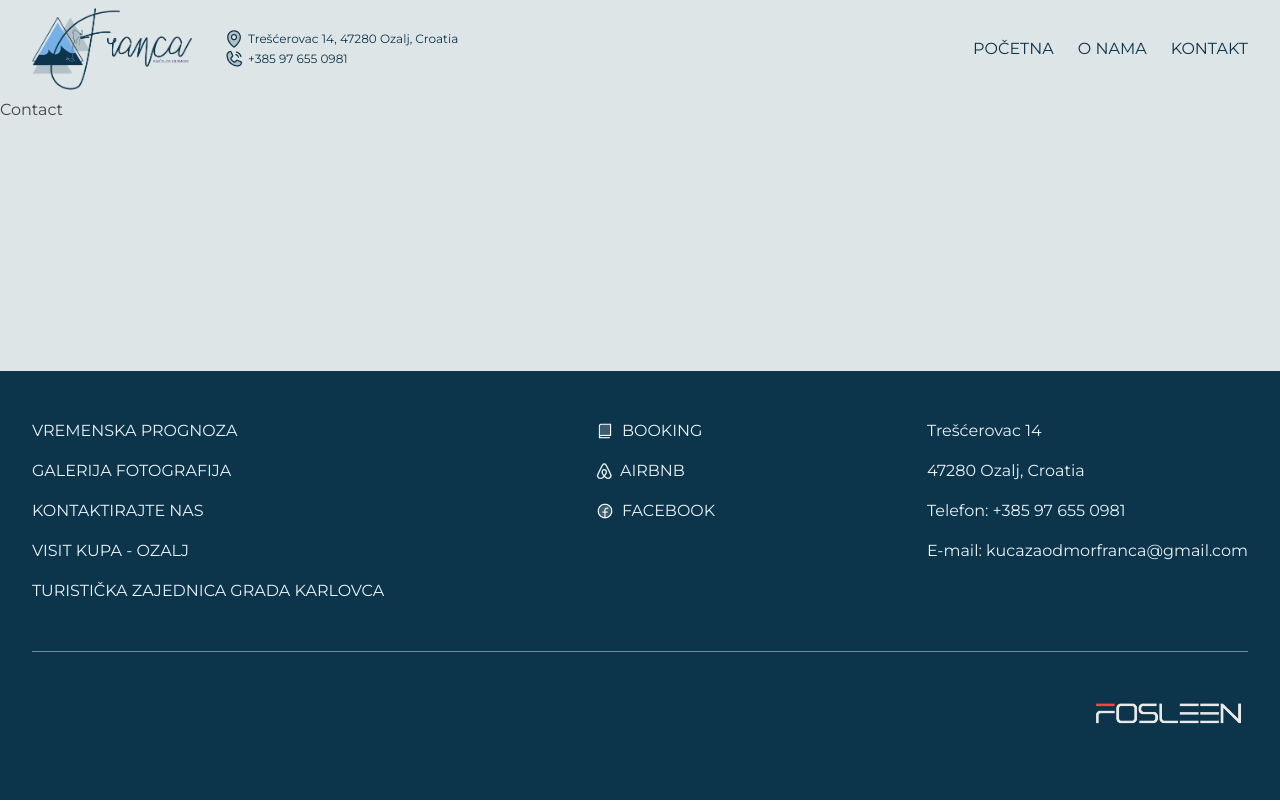
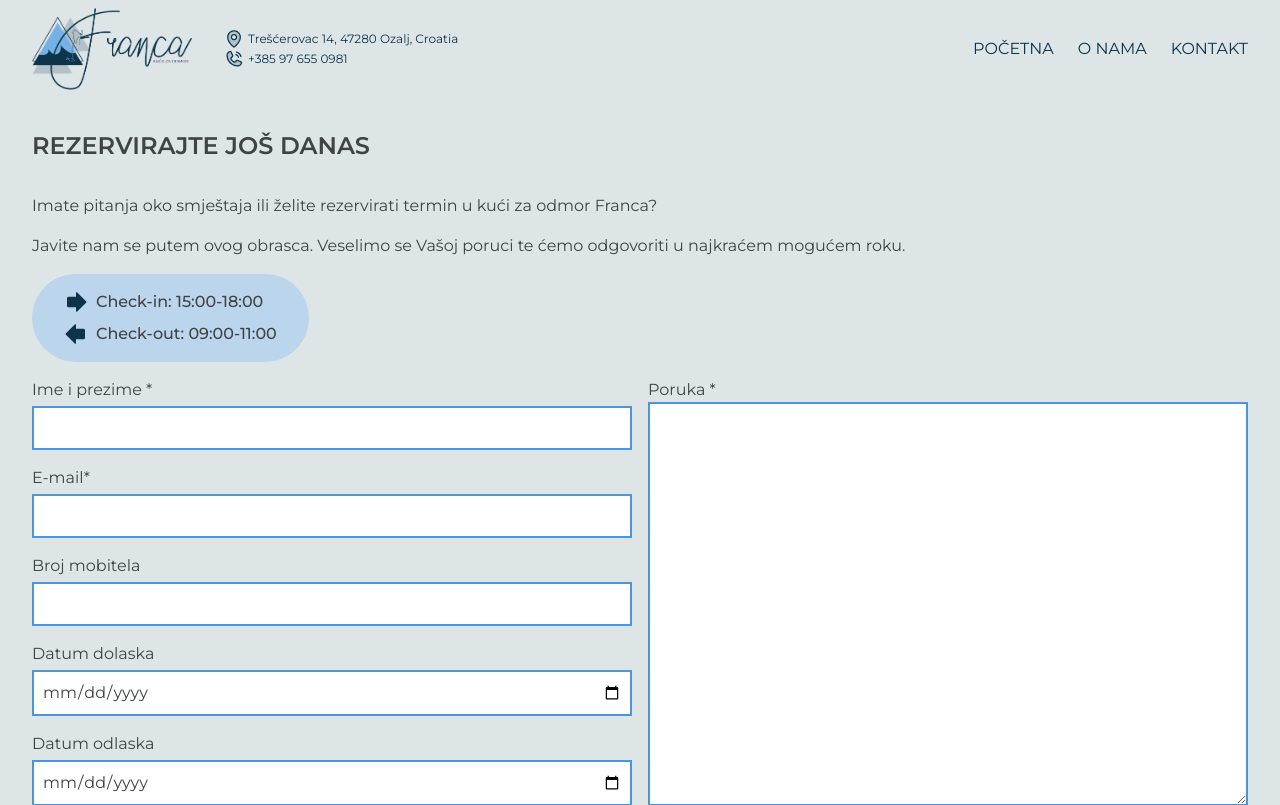
Before and after one commit to Fosleen/vacation-home-franca, a React (Vite) app: page /kontakt in a window 1280 px wide. Shown: the top 805 px of the page. Built offline with nearby package versions, Linux system fonts and the light colour scheme; a web font is replaced by a local one.

Commit message:
Add contact page

```diff
--- a/package.json
+++ b/package.json
@@ -10,6 +10,7 @@
     "preview": "vite preview"
   },
   "dependencies": {
+    "@emailjs/browser": "^4.3.3",
     "@phosphor-icons/react": "^2.1.4",
     "hero-slider": "^3.2.1",
     "react": "^18.2.0",
@@ -17,6 +18,7 @@
     "react-photo-album": "^2.3.1",
     "react-responsive-carousel": "^3.2.23",
     "react-router-dom": "^6.22.3",
+    "react-toastify": "^10.0.5",
     "yet-another-react-lightbox": "^3.17.3"
   },
   "devDependencies": {
--- a/src/components/atoms/Button/Button.tsx
+++ b/src/components/atoms/Button/Button.tsx
@@ -17,7 +17,7 @@ const Button: FC<ButtonProps> = ({
   }
 
   if (wider) {
-    buttonClasses += ` px-12`;
+    buttonClasses += ` px-14`;
   }
 
   return (
--- /dev/null
+++ b/src/components/atoms/ContactForm/ContactForm.tsx
@@ -0,0 +1,127 @@
+import emailjs from "@emailjs/browser";
+import { useRef } from "react";
+import { toast, ToastContainer } from "react-toastify";
+import "react-toastify/dist/ReactToastify.css";
+import Button from "../Button";
+
+const ContactForm = () => {
+  const form = useRef<HTMLFormElement | string>("");
+
+  const success_ = () => {
+    toast.success("Uspješno poslano", {});
+  };
+  const error_ = () => {
+    toast.error("Došlo je do pogreške, pokušajte ponovo!", {});
+  };
+
+  const sendEmail = (e: React.FormEvent<HTMLFormElement>) => {
+    e.preventDefault();
+    if (form && form.current) {
+      emailjs
+        .sendForm(
+          "service_0ghh1yn",
+          "template_w46us4g",
+          form.current,
+          "zbeRoI5YBZYd8RC6w"
+        )
+        .then(
+          (result) => {
+            console.log(result.text);
+            success_();
+          },
+          (error) => {
+            console.log(error.text);
+            error_();
+          }
+        );
+
+      form.current.reset();
+    }
+  };
+
+  return (
+    <div className="flex flex-col">
+      <form
+        action=""
+        ref={form}
+        onSubmit={sendEmail}
+        className="flex flex-col gap-4 pb-8 items-center"
+      >
+        <div className="flex flex-col md:flex-row gap-4 w-full">
+          <div className="flex flex-col gap-4 w-full">
+            <div className="flex flex-col gap-1">
+              <label htmlFor="name">Ime i prezime *</label>
+              <input
+                type="text"
+                name="name"
+                required
+                className="border-main-blue border-2 p-2"
+              />
+            </div>
+            <div className="flex flex-col gap-1">
+              <label htmlFor="email">E-mail*</label>
+              <input
+                type="email"
+                name="email"
+                required
+                className="border-main-blue border-2 p-2"
+              />
+            </div>
+            <div className="flex flex-col gap-1">
+              <label htmlFor="phone">Broj mobitela</label>
+              <input
+                type="text"
+                name="phone"
+                className="border-main-blue border-2 p-2"
+              />
+            </div>
+            <div className="flex flex-col gap-1">
+              <label htmlFor="checkin">Datum dolaska</label>
+              <input
+                type="date"
+                name="checkin"
+                className="border-main-blue border-2 p-2"
+              />
+            </div>
+            <div className="flex flex-col gap-1">
+              <label htmlFor="checkout">Datum odlaska</label>
+              <input
+                type="date"
+                name="checkout"
+                className="border-main-blue border-2 p-2"
+              />
+            </div>
+          </div>
+          <div className="w-full">
+            <label htmlFor="message">Poruka *</label>
+            <textarea
+              name="message"
+              id="message"
+              cols={30}
+              rows={16}
+              required
+              className="border-main-blue border-2 p-2 w-full"
+            ></textarea>
+          </div>
+        </div>
+        <div id="btnSend" className="p-[2px] w-full flex justify-end">
+          <Button filled wider type="submit">
+            POŠALJI PORUKU
+          </Button>
+        </div>
+      </form>
+      <ToastContainer
+        theme="light"
+        position="top-center"
+        autoClose={5000}
+        hideProgressBar={false}
+        newestOnTop={false}
+        closeOnClick
+        rtl={false}
+        draggable
+      />
+    </div>
+  );
+};
+
+export default ContactForm;
--- /dev/null
+++ b/src/components/atoms/ContactForm/index.ts
@@ -0,0 +1,3 @@
+import ContactForm from "./ContactForm";
+
+export default ContactForm;
--- a/src/pages/Contact/Contact.tsx
+++ b/src/pages/Contact/Contact.tsx
@@ -1,5 +1,35 @@
+import { ArrowFatLeft, ArrowFatRight } from "@phosphor-icons/react";
+import ContactForm from "../../components/atoms/ContactForm";
+
 const Contact = () => {
-  return <div>Contact</div>;
+  return (
+    <div className="w-full mt-8 px-8">
+      <div className="max-w-screen-xl mx-auto flex-col flex gap-4">
+        <h2 className="text-2xl font-semibold text-grey-blue uppercase mb-4 text-center md:text-left">
+          rezervirajte još danas
+        </h2>
+        <p>
+          Imate pitanja oko smještaja ili želite rezervirati termin u kući za
+          odmor Franca?
+        </p>
+        <p>
+          Javite nam se putem ovog obrasca. Veselimo se Vašoj poruci te ćemo
+          odgovoriti u najkraćem mogućem roku.
+        </p>
+        <div className="bg-middle-blue rounded-full flex flex-col gap-2 py-4 px-8 w-fit">
+          <div className="flex gap-2">
+            <ArrowFatRight size={24} weight="fill" color="#0C344B" />
+            <p className="font-medium">Check-in: 15:00-18:00</p>
+          </div>
+          <div className="flex gap-2">
+            <ArrowFatLeft size={24} weight="fill" color="#0C344B" />
+            <p className="font-medium">Check-out: 09:00-11:00</p>
+          </div>
+        </div>
+        <ContactForm />
+      </div>
+    </div>
+  );
 };
 
 export default Contact;
```
Also changed, not shown: 1 other file (tests, documents, lock files or other folders).
